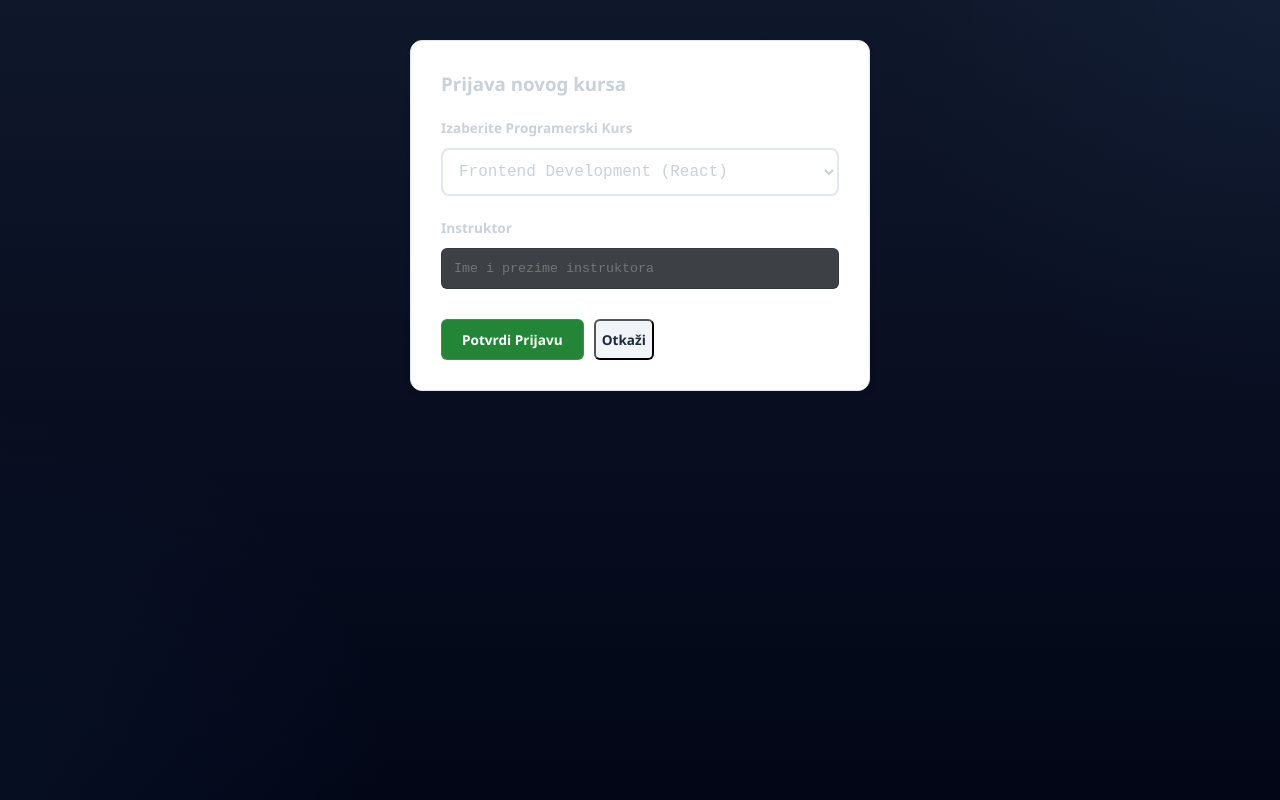
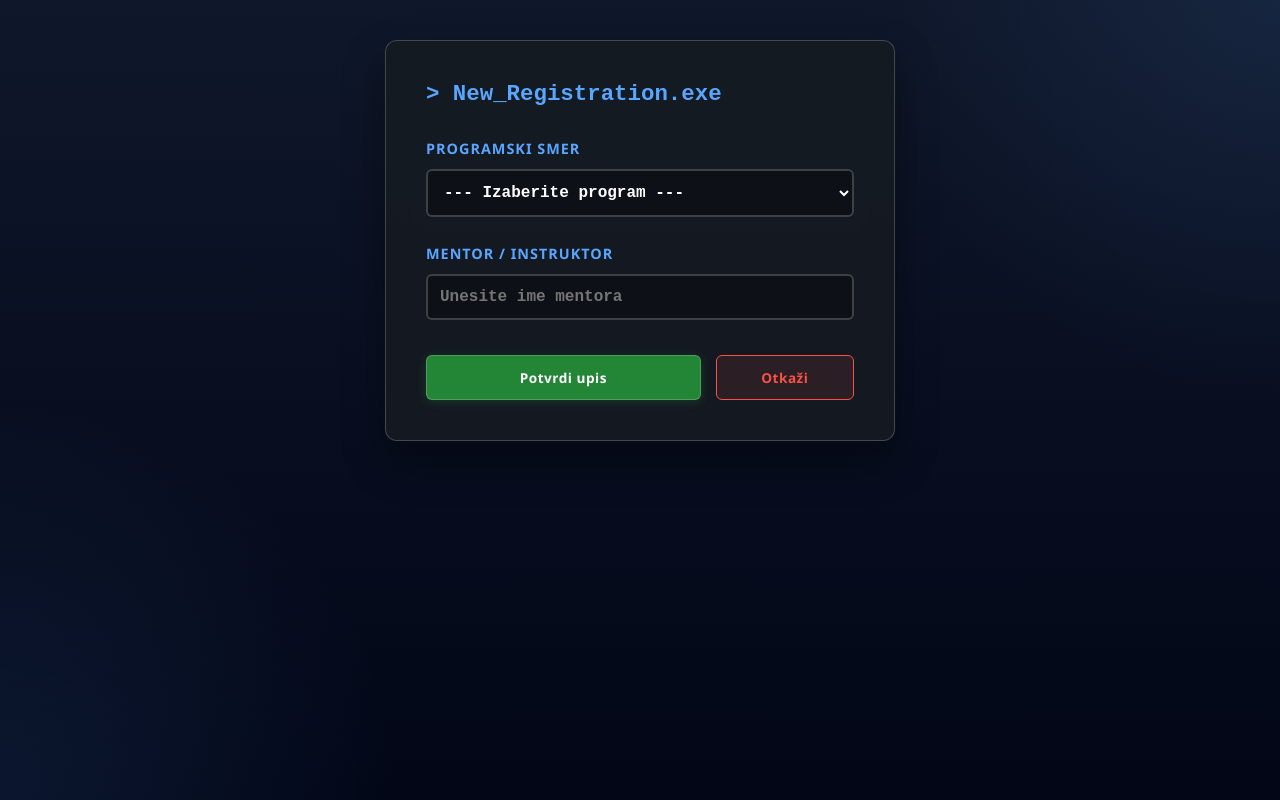
Before and after one commit to blackdiamonds2211-pixel/urban-octo-doodle, a React (Vite) app: page /add in a window 1280 px wide. Built offline with nearby package versions, Linux system fonts and the light colour scheme; sample sign-in values are in the browser's storage.

Commit message:
Update: Sredjen dizajn i lista programa

```diff
--- a/src/index.css
+++ b/src/index.css
@@ -1,14 +1,13 @@
 :root {
-  /* Moderna Dark paleta sa gradijentom */
   --bg-top: #0f172a;
   --bg-bottom: #020617;
-  --card-bg: rgba(22, 27, 34, 0.8); /* Stakleni efekat */
+  --card-bg: rgba(22, 27, 34, 0.95); /* Manja providnost za bolji kontrast */
   --accent: #58a6ff;
-  --text-main: #c9d1d9;
-  --text-dim: #8b949e;
-  --border: rgba(48, 54, 61, 0.8);
+  --text-main: #ffffff;    /* Čista bela za maksimalnu vidljivost */
+  --text-dim: #cbd5e1;     /* Svetlija siva za opise */
+  --border: rgba(255, 255, 255, 0.2);
   --success: #238636;
-  --error: #da3633;
+  --error: #f85149;
 }
 
 * { box-sizing: border-box; transition: all 0.2s ease; }
@@ -18,13 +17,13 @@ body {
   min-height: 100vh;
   font-family: 'Segoe UI', system-ui, sans-serif;
   color: var(--text-main);
-  /* Lepša pozadina sa gradijentom i blagim sjajem u uglovima */
   background:
-    radial-gradient(circle at top right, rgba(88, 166, 255, 0.05), transparent 400px),
-    radial-gradient(circle at bottom left, rgba(88, 166, 255, 0.05), transparent 400px),
+    radial-gradient(circle at top right, rgba(88, 166, 255, 0.1), transparent 400px),
+    radial-gradient(circle at bottom left, rgba(88, 166, 255, 0.1), transparent 400px),
     linear-gradient(to bottom, var(--bg-top), var(--bg-bottom));
   background-attachment: fixed;
   -webkit-font-smoothing: antialiased;
+  font-weight: 500; /* Podebljan osnovni tekst */
 }
 
 .container {
@@ -34,9 +33,8 @@ body {
   padding: 40px 20px;
 }
 
-/* Header sa blur efektom (staklo) */
 header {
-  background: rgba(22, 27, 34, 0.7);
+  background: rgba(22, 27, 34, 0.9);
   backdrop-filter: blur(12px);
   padding: 1.5rem;
   display: flex;
@@ -45,111 +43,124 @@ header {
   border: 1px solid var(--border);
   border-radius: 12px;
   margin-bottom: 2.5rem;
+  box-shadow: 0 4px 20px rgba(0,0,0,0.4);
 }
 
 header h2 {
   font-family: 'Courier New', monospace;
-  font-size: 1rem;
+  font-size: 1.1rem;
   color: var(--accent);
   margin: 0;
+  text-shadow: 0 0 10px rgba(88, 166, 255, 0.3);
 }
 
-/* Grid za manje kartice */
 .courses-grid {
   display: grid;
   grid-template-columns: repeat(auto-fill, minmax(220px, 1fr));
   gap: 20px;
 }
 
-/* Kartice sa staklenim efektom */
 .course-card {
   background: var(--card-bg);
   backdrop-filter: blur(8px);
   border: 1px solid var(--border);
-  border-radius: 8px;
+  border-radius: 10px;
   padding: 1.2rem;
   display: flex;
   flex-direction: column;
   justify-content: space-between;
   min-height: 160px;
+  box-shadow: 0 4px 15px rgba(0,0,0,0.3);
 }
 
 .course-card:hover {
   border-color: var(--accent);
   transform: translateY(-5px);
-  box-shadow: 0 10px 25px rgba(0, 0, 0, 0.3);
+  box-shadow: 0 10px 25px rgba(0, 0, 0, 0.5);
 }
 
 .course-card h4 {
   margin: 0;
   font-family: 'Courier New', monospace;
-  color: #ffffff;
+  color: #ffffff; /* Čisto bela */
   font-size: 1.1rem;
+  font-weight: 700;
+  text-shadow: 0 2px 4px rgba(0,0,0,0.5);
 }
 
 .course-card p {
   color: var(--text-dim);
-  font-size: 0.85rem;
-  margin-top: 8px;
+  font-size: 0.9rem;
+  margin-top: 10px;
+  font-weight: 600; /* Bolja vidljivost instruktora */
 }
 
-/* Dugmad */
 button {
   cursor: pointer;
   border-radius: 6px;
-  font-weight: 600;
+  font-weight: 700; /* Jako podebljana dugmad */
   font-size: 0.85rem;
   font-family: inherit;
+  letter-spacing: 0.5px;
 }
 
 .btn-main {
   background: var(--success);
   color: white;
-  padding: 10px 20px;
-  border: 1px solid rgba(255,255,255,0.1);
+  padding: 12px 24px;
+  border: 1px solid rgba(255,255,255,0.2);
+  box-shadow: 0 2px 10px rgba(35, 134, 54, 0.3);
 }
 
-.btn-main:hover { background: #2ea043; }
+.btn-main:hover { background: #2ea043; transform: scale(1.02); }
 
 .btn-logout {
-  background: transparent;
-  color: var(--text-dim);
-  border: 1px solid var(--border);
-  padding: 6px 12px;
+  background: rgba(248, 81, 73, 0.1);
+  color: #f85149;
+  border: 1px solid #f85149;
+  padding: 8px 16px;
 }
 
-.btn-logout:hover { color: var(--error); border-color: var(--error); }
+.btn-logout:hover { background: var(--error); color: white; }
 
 .edit-button {
   text-decoration: none;
-  color: var(--accent);
-  border: 1px solid var(--accent);
-  padding: 5px 12px;
+  color: #ffffff;
+  background: var(--accent); /* Plava pozadina za bolju uočljivost */
+  padding: 6px 14px;
   border-radius: 4px;
-  font-size: 0.75rem;
+  font-size: 0.8rem;
   font-family: 'Courier New', monospace;
+  font-weight: 700;
 }
 
-.edit-button:hover { background: rgba(88, 166, 255, 0.1); }
+.edit-button:hover { background: #38bdf8; }
 
-/* Forme */
 input, select {
   width: 100%;
-  background: rgba(13, 17, 23, 0.8);
-  border: 1px solid var(--border);
-  color: var(--text-main);
+  background: rgba(13, 17, 23, 1);
+  border: 2px solid var(--border);
+  color: #ffffff;
   padding: 12px;
   border-radius: 6px;
   margin: 10px 0 20px;
   font-family: 'Courier New', monospace;
+  font-size: 1rem;
+  font-weight: 600;
 }
 
-input:focus { border-color: var(--accent); outline: none; }
+input:focus { border-color: var(--accent); outline: none; box-shadow: 0 0 10px rgba(88, 166, 255, 0.2); }
 
-/* Mobilna prilagođenost */
+label {
+  color: var(--accent);
+  font-weight: 700;
+  font-size: 0.9rem;
+  text-transform: uppercase;
+  letter-spacing: 1px;
+}
+
 @media (max-width: 600px) {
   .courses-grid { grid-template-columns: 1fr; }
   header { flex-direction: column; gap: 15px; text-align: center; }
-  .container { padding: 20px 10px; }
   input, select, button { font-size: 16px !important; }
 }
--- a/src/pages/AddCourse.jsx
+++ b/src/pages/AddCourse.jsx
@@ -3,27 +3,33 @@ import { addCourse } from '../services/api';
 import { useNavigate } from 'react-router-dom';
 
 const AddCourse = () => {
-  // Lista predefinisanih programerskih kurseva
-  const programerskiKursevi = [
-    "Frontend Development (React)",
-    "Backend Development (Node.js)",
-    "Fullstack JavaScript",
-    "Python for Data Science",
-    "Java Spring Boot Masterclass",
-    "C# i .NET Core",
-    "Mobilne aplikacije (React Native)",
-    "UI/UX Design for Developers",
-    "Osnove algoritama i struktura podataka"
+  // Proširena lista svih programerskih smerova
+  const programerskiSmerovi = [
+    "--- Izaberite program ---",
+    "Frontend Development (React.js & Next.js)",
+    "Backend Development (Node.js & Express)",
+    "Fullstack JavaScript Developer",
+    "Python za Veštačku Inteligenciju (AI)",
+    "Data Science & Machine Learning",
+    "Java Spring Boot Enterprise",
+    "C# i .NET Core Web API",
+    "Razvoj mobilnih aplikacija (React Native)",
+    "Cyber Security & Ethical Hacking",
+    "Game Development (Unity & C#)",
+    "UI/UX Design for Developers"
   ];
 
-  const [title, setTitle] = useState(programerskiKursevi[0]); // Postavljamo prvi kurs kao default
+  // Inicijalno postavljamo prvu opciju
+  const [title, setTitle] = useState(programerskiSmerovi[0]);
   const [instructor, setInstructor] = useState('');
   const navigate = useNavigate();
 
   const handleSubmit = async (e) => {
     e.preventDefault();
-    if (!instructor) {
-      alert("Molimo unesite ime instruktora.");
+
+    // Provera da student nije ostavio "Izaberite program"
+    if (title === programerskiSmerovi[0]) {
+      alert("Molimo izaberite konkretan program sa liste.");
       return;
     }
 
@@ -31,52 +37,63 @@ const AddCourse = () => {
       await addCourse({ title, instructor });
       navigate('/');
     } catch (error) {
-      console.error("Greška pri čuvanju:", error);
+      console.error("Greška pri upisu:", error);
     }
   };
 
   return (
-    <div className="container" style={{ maxWidth: '500px' }}>
-      <div style={{ background: 'white', padding: '30px', borderRadius: '12px', border: '1px solid #e2e8f0', boxShadow: '0 4px 6px rgba(0,0,0,0.05)' }}>
-        <h3 style={{ marginTop: 0, marginBottom: '20px' }}>Prijava novog kursa</h3>
+    <div className="container" style={{ maxWidth: '550px' }}>
+      {/* Kartica prati Glassmorphism stil iz index.css */}
+      <div style={{
+        background: 'var(--card-bg)',
+        padding: '40px',
+        borderRadius: '12px',
+        border: '1px solid var(--border)',
+        backdropFilter: 'blur(12px)',
+        boxShadow: '0 20px 40px rgba(0,0,0,0.4)'
+      }}>
+        <h2 style={{
+          marginTop: 0,
+          marginBottom: '30px',
+          color: 'var(--accent)',
+          fontFamily: 'Courier New, monospace',
+          fontSize: '1.4rem'
+        }}>
+          {`> New_Registration.exe`}
+        </h2>
 
         <form onSubmit={handleSubmit}>
-          <label style={{ fontSize: '0.85rem', fontWeight: '600' }}>Izaberite Programerski Kurs</label>
+          <label>PROGRAMSKI SMER</label>
           <select
             value={title}
             onChange={(e) => setTitle(e.target.value)}
-            style={{
-              width: '100%',
-              padding: '12px',
-              margin: '10px 0 20px',
-              borderRadius: '8px',
-              border: '2px solid #e2e8f0',
-              fontSize: '1rem',
-              backgroundColor: 'white'
-            }}
+            style={{ marginTop: '10px', marginBottom: '25px' }}
           >
-            {programerskiKursevi.map((kurs, index) => (
-              <option key={index} value={kurs}>
+            {programerskiSmerovi.map((kurs, index) => (
+              <option key={index} value={kurs} style={{background: '#0d1117', color: '#fff'}}>
                 {kurs}
               </option>
             ))}
           </select>
 
-          <label style={{ fontSize: '0.85rem', fontWeight: '600' }}>Instruktor</label>
+          <label>MENTOR / INSTRUKTOR</label>
           <input
             type="text"
-            placeholder="Ime i prezime instruktora"
+            placeholder="Unesite ime mentora"
             value={instructor}
             onChange={(e) => setInstructor(e.target.value)}
             required
           />
 
-          <div style={{ display: 'flex', gap: '10px', marginTop: '10px' }}>
-            <button type="submit" className="btn-main">Potvrdi Prijavu</button>
+          <div style={{ display: 'flex', gap: '15px', marginTop: '15px' }}>
+            <button type="submit" className="btn-main" style={{ flex: 2 }}>
+              Potvrdi upis
+            </button>
             <button
               type="button"
               onClick={() => navigate('/')}
-              style={{ background: '#f1f5f9', color: '#1e293b' }}
+              className="btn-logout"
+              style={{ flex: 1, padding: '12px' }}
             >
               Otkaži
             </button>
```
